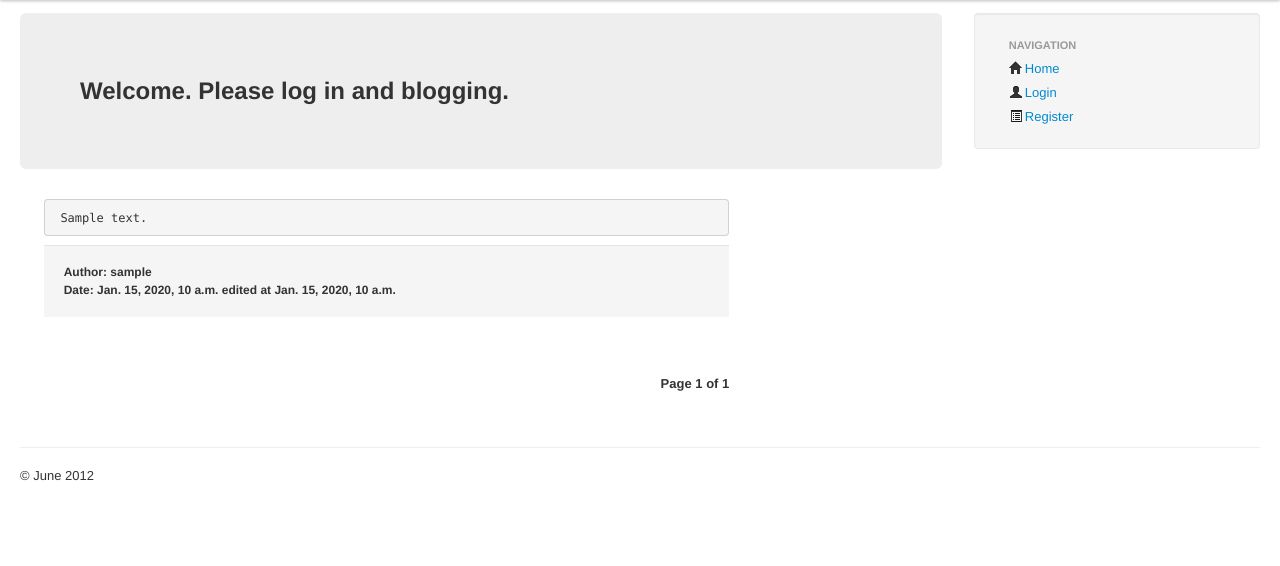
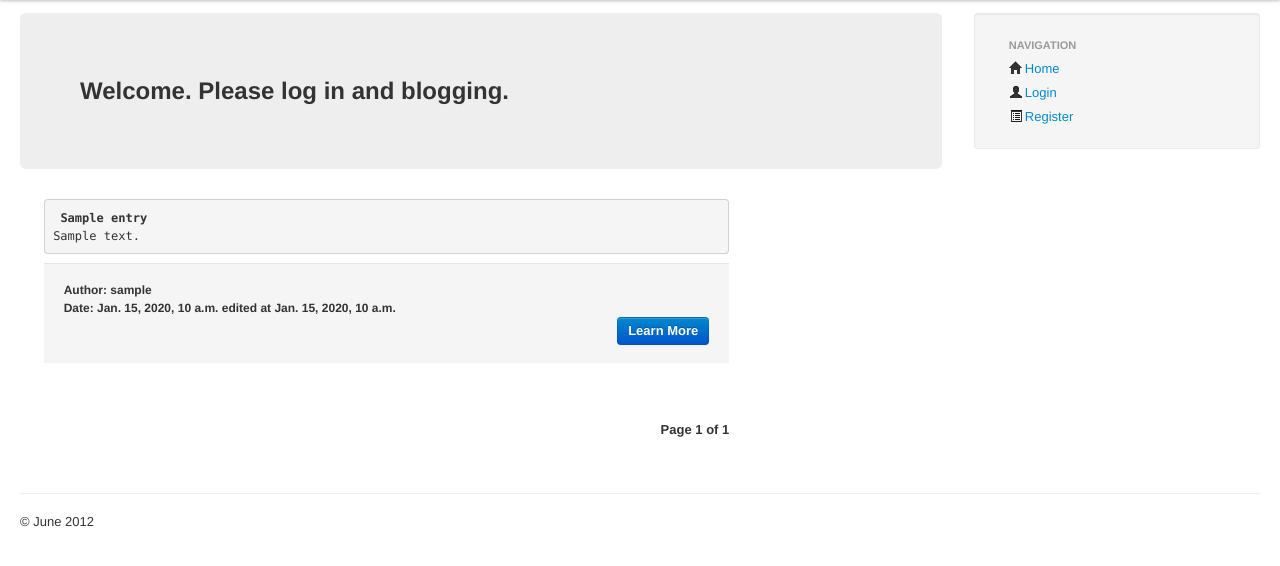
Before and after one commit to grgizem/simple-blog, a Django app: template mysite/templates/home.html in a window 1280 px wide. Shown: the part 47-613 px from the top of the page. Run offline with Django 3.2, Linux system fonts and the light colour scheme; the template is opened without the code that fills it: most values are stand-ins (such as "Sample title", 1, 10 or a date in 2020); some libraries are stand-ins or nearby versions.

Commit message:
learn more button and truncatewords added

```diff
--- a/mysite/templates/home.html
+++ b/mysite/templates/home.html
@@ -13,15 +13,16 @@
 
 	{% for e in entries.object_list %}
             <div class="span9">
-              <pre> {{ e.content }}</pre>
+              <pre> <b>{{ e.title }}</b><br>{{ e.content|truncatewords_html:"60" }}</pre>
 	    <div class="form-actions">
 		<h5><b>Author:</b> {{ e.author.username }}<br><b>Date:</b> {{ e.pub_date }} edited at {{ e.edit_date }}<h5>
+	<div class="pull-right">
+	<a href="{% url post e.id %}" class="btn btn-primary">Learn More</a>
 	{% if user.id == e.author.id %}
-		<div class="pull-right">
 		<a href="{% url edit e.id %}"><button class="btn">Edit</button></a>
 		<a href="{% url delete e.id %}"><button class="btn">Delete</button></a>
-		</div>
 	{% endif %}
+	</div>
 	    </div>
             </div><!--/span-->
 	{% endfor %}
```
